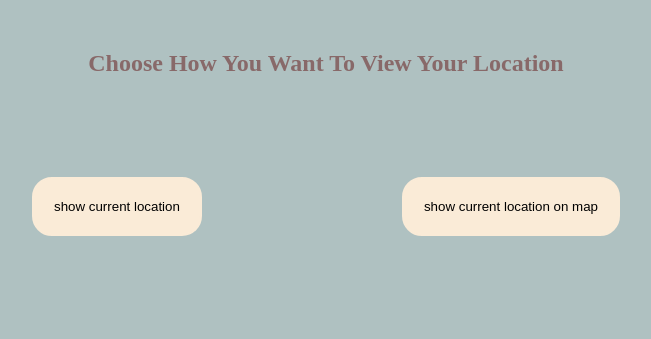
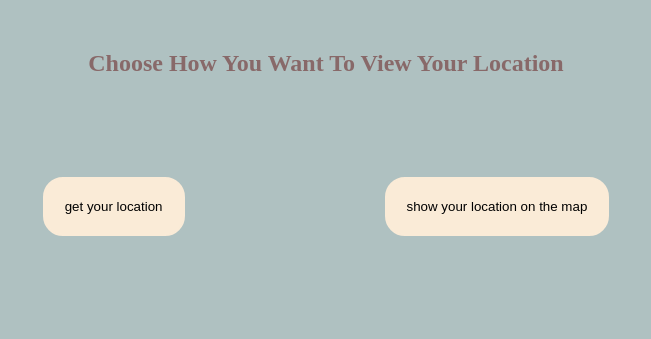
Before and after one commit to ScarlAsh/location-viewer-, a plain HTML site: page Getting location/index.html in a window 1280 px wide. Shown: the whole page, without its empty margins (314-965 px from the left). Drawn offline with Linux system fonts and the light colour scheme.

Commit message:
Update index.html

```diff
--- a/Getting location/index.html
+++ b/Getting location/index.html
@@ -10,8 +10,8 @@
 		<div class="headline">choose how you want to view your location </div>
 
 		<div class="container">
-		<button class="btn btn-one" onclick="myfun()">show current location</button>
-		<button class="btn btn-two" onclick="myfunction()">show current location on map</button>
+		<button class="btn btn-one" onclick="view()">get your location</button>
+		<button class="btn btn-two" onclick="viewOnMap()">show your location on the map</button>
 	    </div>
 	</body>
 </html>
```
